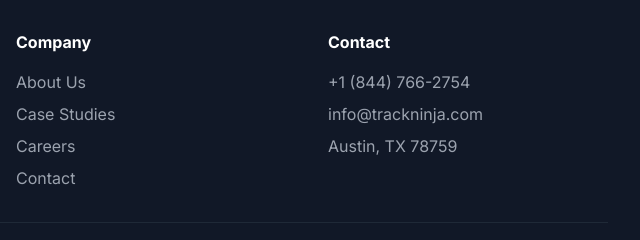
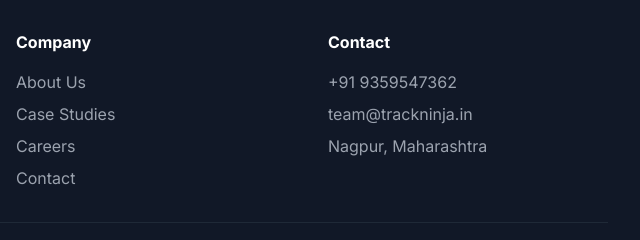
Before and after one commit to shantanu1111/trackninja, a plain HTML site: page index.html in a window 1280 px wide. Shown: the part 4734-4974 px from the top of the page, 640-1280 px from the left. Drawn offline with nearby package versions, Linux system fonts and the light colour scheme.

Commit message:
updated address

```diff
--- a/index.html
+++ b/index.html
@@ -628,9 +628,9 @@
                 <div>
                     <h4 class="font-bold mb-4">Contact</h4>
                     <ul class="space-y-2 text-gray-400">
-                        <li>+1 (844) 766-2754</li>
-                        <li>info@trackninja.com</li>
-                        <li>Austin, TX 78759</li>
+                        <li>+91 9359547362</li>
+                        <li>team@trackninja.in</li>
+                        <li>Nagpur, Maharashtra</li>
                     </ul>
                 </div>
             </div>
@@ -666,4 +666,5 @@
         setupMobileDropdown('mobile-about-btn', 'mobile-about-dropdown', 'mobile-about-icon');
     </script>
 </body>
+
 </html>
```
